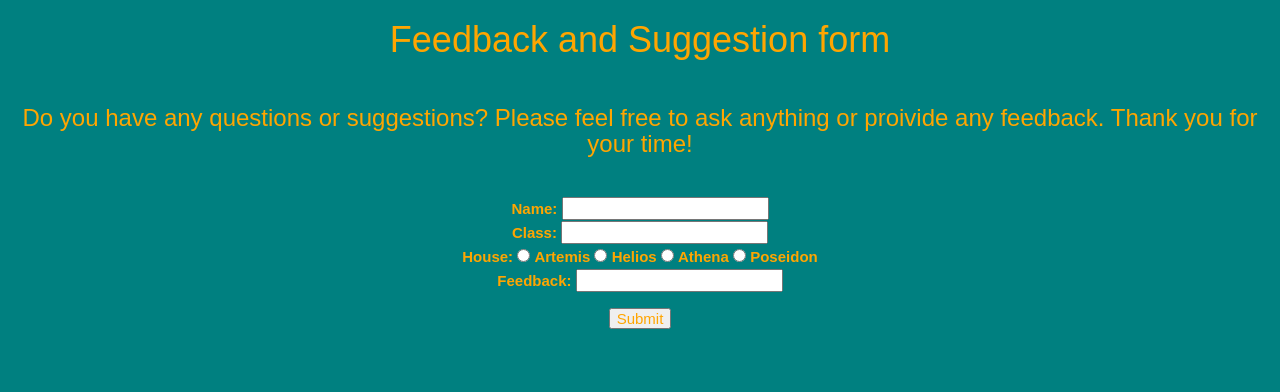
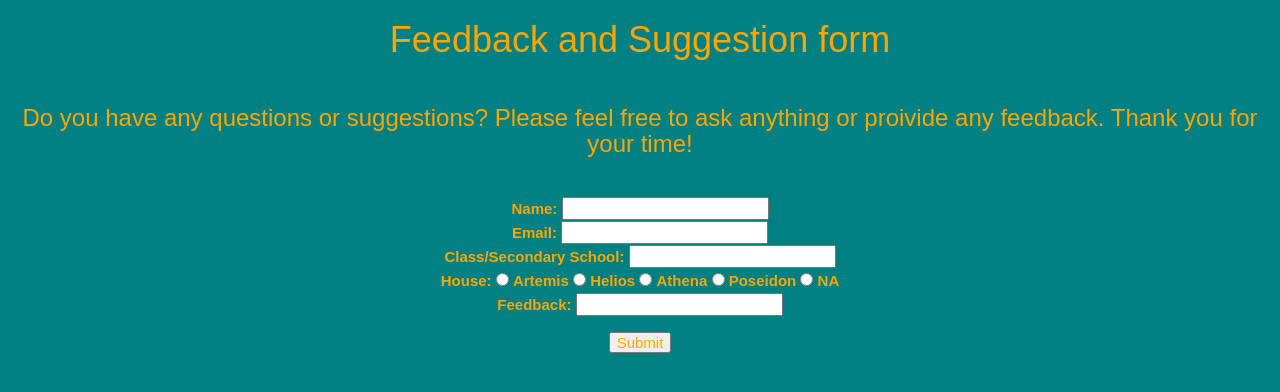
Before and after one commit to mashiro00o/SavingTheWorld1Project, a Flask app: page /form in a window 1280 px wide. Shown: the part 52-444 px from the top of the page. Run offline with Flask 2, Linux system fonts and the light colour scheme; some libraries are stand-ins or nearby versions.

Commit message:
updated spelling issues n html

```diff
--- a/main.py
+++ b/main.py
@@ -18,17 +18,19 @@ def about():
 def form():
     name = None
     Class = None
+    email = None
     house = None
     message = None
     if request.method == 'POST':
         # Handle form submission
         name = request.form.get('name')
+        email = request.form.get('email')
         Class = request.form.get('Class')
         house = request.form.get('house')
         message = request.form.get('message')
         with open('data.txt', 'a') as file:
-          file.write(name + ' ' + Class + ' '+ house + ' ' + message + '\n')
-        return render_template('thankyou.html', title='Thank You', name=name, Class=Class, house=house, message=message)
+          file.write(name + ' ' + Class + ' '+ email + ' ' + house + ' ' + message + '\n')
+        return render_template('thankyou.html', title='Thank You', name=name, email=email, Class=Class, house=house, message=message)
     return render_template('form.html', title='Feedback Form')
 
 
--- a/templates/form.html
+++ b/templates/form.html
@@ -11,7 +11,10 @@
         <label for="name">Name:</label>
         <input type="text" id="name" name="name"><br>
 
-        <label for="Class">Class:</label>
+        <label for="email">Email:</label>
+        <input type="text" id="email" name="email"><br>
+
+        <label for="Class">Class/Secondary School:</label>
         <input type="text" id="Class" name="Class"><br>
 
         <label for="house">House:</label>
@@ -22,7 +25,9 @@
         <input type="radio" id="athena" name="house" value="Athena">
         <label for="athena">Athena</label>
         <input type="radio" id="poseidon" name="house" value="Poseidon">
-        <label for="poseidon">Poseidon</label><br>
+        <label for="poseidon">Poseidon</label>
+        <input type="radio" id="na" name="house" value="NA">
+        <label for="na">NA</label><br>
 
         <label for="message">Feedback:</label>
         <input type="text" id="message" name="message"><br><br>
--- a/templates/thankyou.html
+++ b/templates/thankyou.html
@@ -5,7 +5,8 @@
 	<h3>You have submitted the following information:</h3>
 
 	<p>Name: {{ name }}</p>
-  <p>Class: {{ Class }}</p>
+  <p>Email: {{ email }}</p>
+  <p>Class/Secondary School: {{ Class }}</p>
 	<p>House: {{ house }}</p>
 	<p>Message: {{ message }}</p>
 
```
Also changed, not shown: data.txt (+9 -8 lines).
